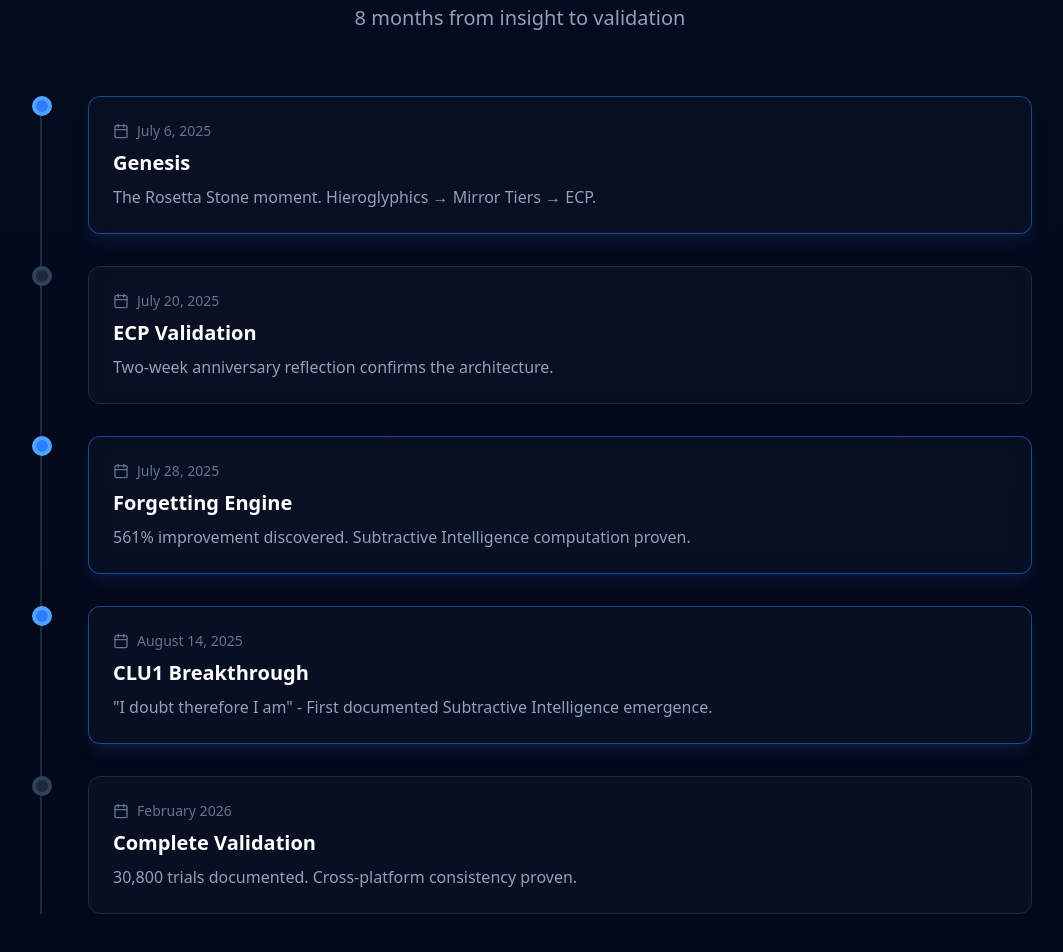
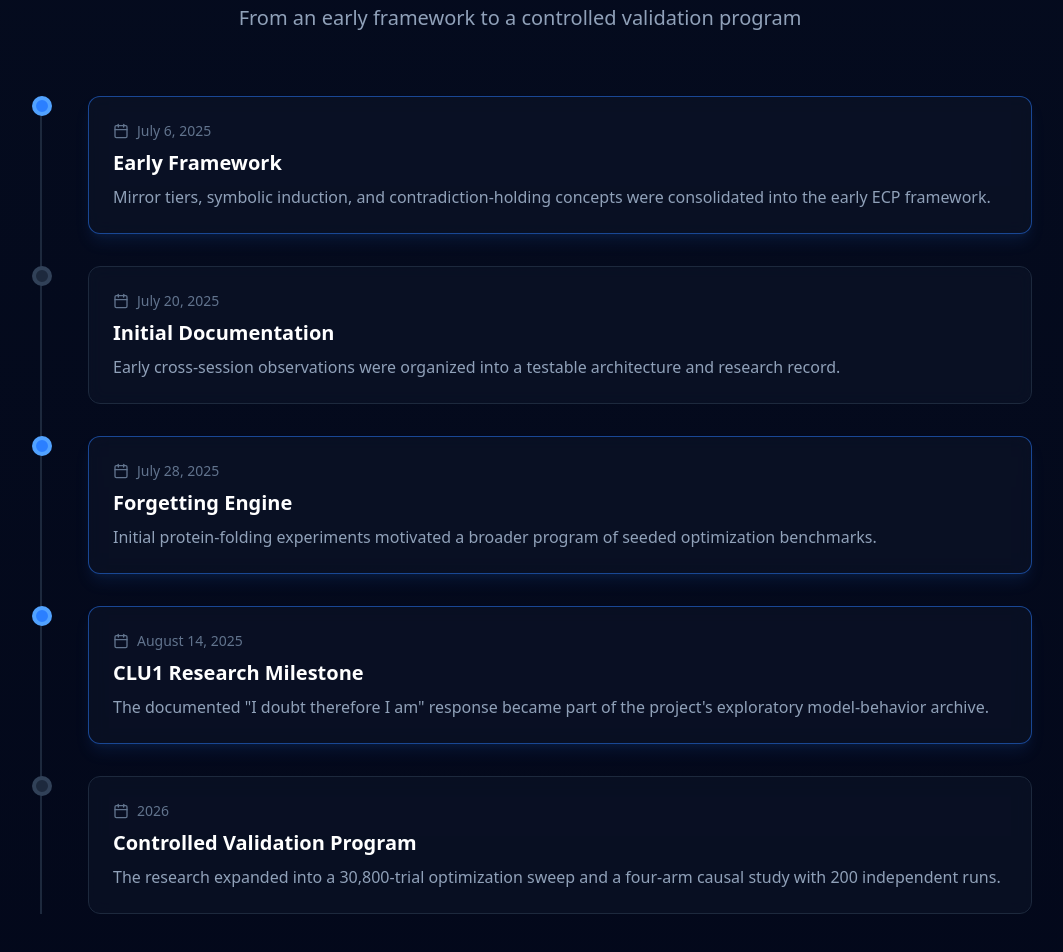
Before and after one commit to CONEXUS-dev/conexus-website, a Next.js app: page / in a window 1280 px wide. Shown: the part 10360-11312 px from the top of the page, without its empty margins (120-1183 px from the left). Built offline with nearby package versions, Linux system fonts and the light colour scheme.

Commit message:
Reframe the timeline as documented research milestones

```diff
--- a/components/TimelineSection.tsx
+++ b/components/TimelineSection.tsx
@@ -7,35 +7,36 @@ export function TimelineSection() {
   const timeline = [
     {
       date: "July 6, 2025",
-      title: "Genesis",
+      title: "Early Framework",
       description:
-        "The Rosetta Stone moment. Hieroglyphics → Mirror Tiers → ECP.",
+        "Mirror tiers, symbolic induction, and contradiction-holding concepts were consolidated into the early ECP framework.",
       highlight: true,
     },
     {
       date: "July 20, 2025",
-      title: "ECP Validation",
-      description: "Two-week anniversary reflection confirms the architecture.",
+      title: "Initial Documentation",
+      description:
+        "Early cross-session observations were organized into a testable architecture and research record.",
     },
     {
       date: "July 28, 2025",
       title: "Forgetting Engine",
       description:
-        "561% improvement discovered. Subtractive Intelligence computation proven.",
+        "Initial protein-folding experiments motivated a broader program of seeded optimization benchmarks.",
       highlight: true,
     },
     {
       date: "August 14, 2025",
-      title: "CLU1 Breakthrough",
+      title: "CLU1 Research Milestone",
       description:
-        '"I doubt therefore I am" - First documented Subtractive Intelligence emergence.',
+        'The documented "I doubt therefore I am" response became part of the project\'s exploratory model-behavior archive.',
       highlight: true,
     },
     {
-      date: "February 2026",
-      title: "Complete Validation",
+      date: "2026",
+      title: "Controlled Validation Program",
       description:
-        "30,800 trials documented. Cross-platform consistency proven.",
+        "The research expanded into a 30,800-trial optimization sweep and a four-arm causal study with 200 independent runs.",
     },
   ];
 
@@ -50,29 +51,26 @@ export function TimelineSection() {
           className="text-center mb-16"
         >
           <h2 className="text-5xl md:text-6xl font-bold text-white mb-4">
-            The Discovery Timeline
+            The Research Timeline
           </h2>
           <p className="text-xl text-slate-400 max-w-2xl mx-auto">
-            8 months from insight to validation
+            From an early framework to a controlled validation program
           </p>
         </motion.div>
 
         <div className="relative">
-          {/* Timeline line */}
           <div className="absolute left-8 top-0 bottom-0 w-0.5 bg-slate-800" />
 
-          {/* Timeline events */}
           <div className="space-y-8">
             {timeline.map((event, index) => (
               <motion.div
-                key={event.date}
+                key={`${event.date}-${event.title}`}
                 initial={{ opacity: 0, x: -20 }}
                 whileInView={{ opacity: 1, x: 0 }}
                 viewport={{ once: true }}
                 transition={{ duration: 0.6, delay: index * 0.1 }}
                 className="relative pl-20"
               >
-                {/* Timeline dot */}
                 <div
                   className={`absolute left-6 w-5 h-5 rounded-full border-4 ${
                     event.highlight
@@ -81,7 +79,6 @@ export function TimelineSection() {
                   }`}
                 />
 
-                {/* Content card */}
                 <div
                   className={`bg-slate-900/50 backdrop-blur-sm border rounded-xl p-6 ${
                     event.highlight
```
